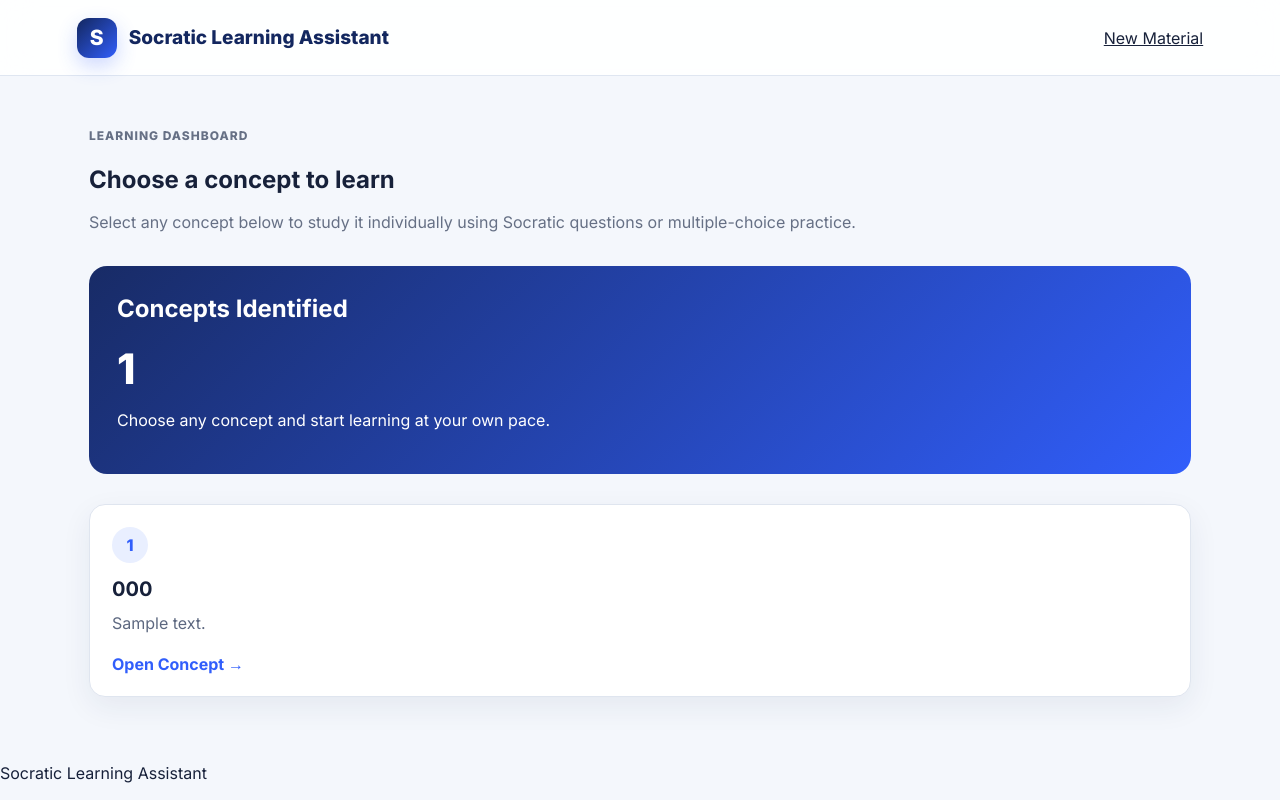
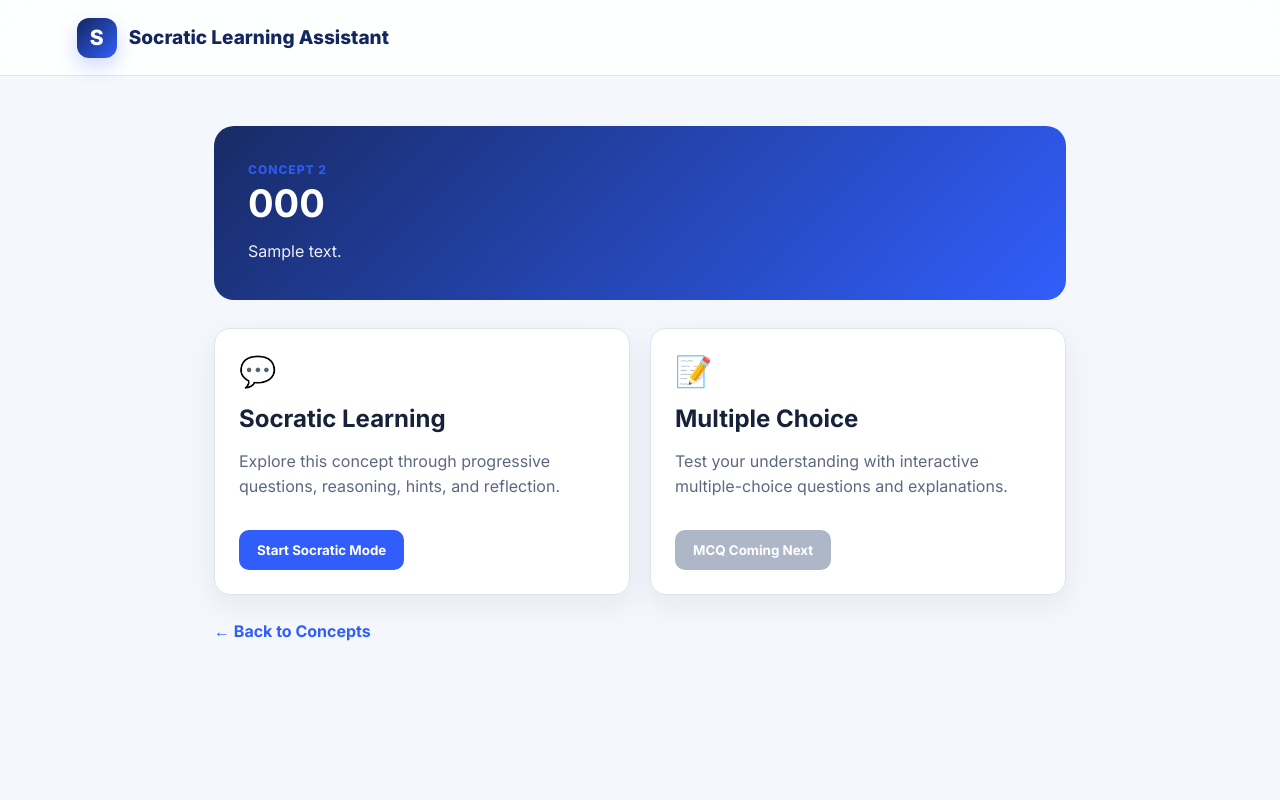
Before and after one commit to kotavenkatesh1661-coder/socratic-learning-assistant, a Flask app: template templates/concepts.html in a window 1280 px wide. Run offline with Flask 3, Linux system fonts and the light colour scheme; the template is opened without the code that fills it: most values are stand-ins (such as "Sample title", 1, 10 or a date in 2020).

Commit message:
Refactor concepts.html for dynamic content and styling
Updated the concepts.html template to dynamically display concept titles and descriptions. Modified styles and structure for improved layout and user interaction.

```diff
--- a/templates/concepts.html
+++ b/templates/concepts.html
@@ -2,12 +2,13 @@
 <html lang="en">
 <head>
     <meta charset="UTF-8">
+
     <meta
         name="viewport"
         content="width=device-width, initial-scale=1.0"
     >
 
-    <title>Learning Dashboard</title>
+    <title>{{ concept["concept"] }}</title>
 
     <link
         rel="stylesheet"
@@ -19,29 +20,15 @@
             background: #f4f7fc;
         }
 
-        .dashboard-container {
-            max-width: 1150px;
+        .concept-container {
+            max-width: 900px;
             margin: 0 auto;
             padding: 50px 24px;
         }
 
-        .dashboard-header {
-            margin-bottom: 30px;
-        }
-
-        .dashboard-header h1 {
-            margin-bottom: 10px;
-        }
-
-        .dashboard-header p {
-            color: #667085;
-            line-height: 1.6;
-        }
-
-        .summary-card {
-            margin-bottom: 30px;
-            padding: 28px;
-            border-radius: 18px;
+        .concept-hero {
+            padding: 34px;
+            border-radius: 20px;
             background: linear-gradient(
                 135deg,
                 #182b66,
@@ -50,70 +37,72 @@
             color: white;
         }
 
-        .summary-card h2 {
-            margin-top: 0;
+        .concept-hero h1 {
+            margin: 0 0 12px;
+            font-size: 38px;
         }
 
-        .summary-number {
-            font-size: 42px;
-            font-weight: 800;
+        .concept-hero p {
+            margin: 0;
+            line-height: 1.7;
+            opacity: 0.92;
         }
 
-        .concept-grid {
+        .mode-grid {
             display: grid;
             grid-template-columns: repeat(
                 auto-fit,
-                minmax(280px, 1fr)
+                minmax(250px, 1fr)
             );
             gap: 20px;
+            margin-top: 28px;
         }
 
-        .concept-card {
-            display: block;
-            padding: 22px;
+        .mode-card {
+            padding: 24px;
             border: 1px solid #dfe5ef;
             border-radius: 16px;
             background: white;
-            color: inherit;
-            text-decoration: none;
             box-shadow: 0 10px 30px rgba(25, 45, 80, 0.07);
-            transition:
-                transform 0.2s ease,
-                box-shadow 0.2s ease;
         }
 
-        .concept-card:hover {
-            transform: translateY(-4px);
-            box-shadow: 0 16px 35px rgba(25, 45, 80, 0.12);
+        .mode-icon {
+            font-size: 30px;
         }
 
-        .concept-number {
-            display: inline-flex;
-            width: 36px;
-            height: 36px;
-            align-items: center;
-            justify-content: center;
-            margin-bottom: 14px;
-            border-radius: 50%;
-            background: #e9efff;
-            color: #315efb;
-            font-weight: 800;
+        .mode-card h2 {
+            margin: 15px 0 10px;
         }
 
-        .concept-card h2 {
-            margin: 0 0 10px;
-            font-size: 20px;
-        }
-
-        .concept-card p {
-            margin: 0 0 18px;
+        .mode-card p {
             color: #5d6880;
             line-height: 1.6;
         }
 
-        .concept-action {
+        .mode-button {
+            display: inline-block;
+            margin-top: 14px;
+            padding: 12px 18px;
+            border: none;
+            border-radius: 10px;
+            background: #315efb;
+            color: white;
+            text-decoration: none;
+            font-weight: 700;
+            cursor: pointer;
+        }
+
+        .disabled-button {
+            background: #aeb7c8;
+            cursor: not-allowed;
+        }
+
+        .back-link {
+            display: inline-block;
+            margin-top: 26px;
             color: #315efb;
             font-weight: 700;
+            text-decoration: none;
         }
     </style>
 </head>
@@ -130,91 +119,104 @@
         </span>
     </a>
 
-    <nav>
-        <a href="{{ url_for('index') }}">
-            New Material
-        </a>
-    </nav>
-
 </header>
 
-<main class="dashboard-container">
+<main class="concept-container">
 
-    <section class="dashboard-header">
+    <section class="concept-hero">
 
         <p class="eyebrow">
-            Learning Dashboard
+            Concept {{ concept_index + 1 }}
         </p>
 
         <h1>
-            Choose a concept to learn
+            {{ concept["concept"] }}
         </h1>
 
         <p>
-            Select any concept below to study it individually
-            using Socratic questions or multiple-choice practice.
+            {{ concept["description"] }}
         </p>
 
     </section>
 
-    <section class="summary-card">
+    <section class="mode-grid">
 
-        <h2>
-            Concepts Identified
-        </h2>
+        <article class="mode-card">
 
-        <div class="summary-number">
-            {{ concepts|length }}
-        </div>
+            <div class="mode-icon">
+                💬
+            </div>
 
-        <p>
-            Choose any concept and start learning at your own pace.
-        </p>
+            <h2>
+                Socratic Learning
+            </h2>
+
+            <p>
+                Explore this concept through progressive questions,
+                reasoning, hints, and reflection.
+            </p>
+
+            <form
+                method="POST"
+                action="{{ url_for('generate_concept_questions') }}"
+            >
+                <input
+                    type="hidden"
+                    name="session_filename"
+                    value="{{ session_filename }}"
+                >
+
+                <input
+                    type="hidden"
+                    name="concept_index"
+                    value="{{ concept_index }}"
+                >
+
+                <button
+                    class="mode-button"
+                    type="submit"
+                >
+                    Start Socratic Mode
+                </button>
+            </form>
+
+        </article>
+
+        <article class="mode-card">
+
+            <div class="mode-icon">
+                📝
+            </div>
+
+            <h2>
+                Multiple Choice
+            </h2>
+
+            <p>
+                Test your understanding with interactive
+                multiple-choice questions and explanations.
+            </p>
+
+            <button
+                class="mode-button disabled-button"
+                type="button"
+                disabled
+            >
+                MCQ Coming Next
+            </button>
+
+        </article>
 
     </section>
 
-    <section class="concept-grid">
-
-        {% for concept in concepts %}
-
-            <a
-                class="concept-card"
-                href="{{ url_for(
-                    'concept_page',
-                    session_filename=session_filename,
-                    concept_index=loop.index0
-                ) }}"
-            >
-
-                <span class="concept-number">
-                    {{ loop.index }}
-                </span>
-
-                <h2>
-                    {{ concept["concept"] }}
-                </h2>
-
-                <p>
-                    {{ concept["description"] }}
-                </p>
-
-                <span class="concept-action">
-                    Open Concept →
-                </span>
-
-            </a>
-
-        {% endfor %}
-
-    </section>
+    <a
+        class="back-link"
+        href="javascript:history.back()"
+    >
+        ← Back to Concepts
+    </a>
 
 </main>
 
-<footer>
-    <p>
-        Socratic Learning Assistant
-    </p>
-</footer>
-
 </body>
 </html>
```
